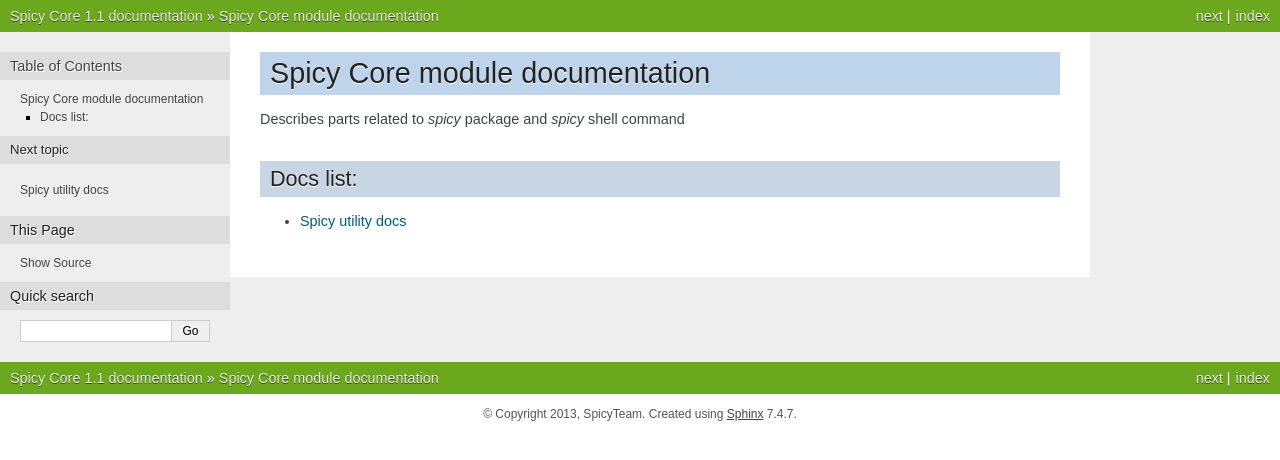
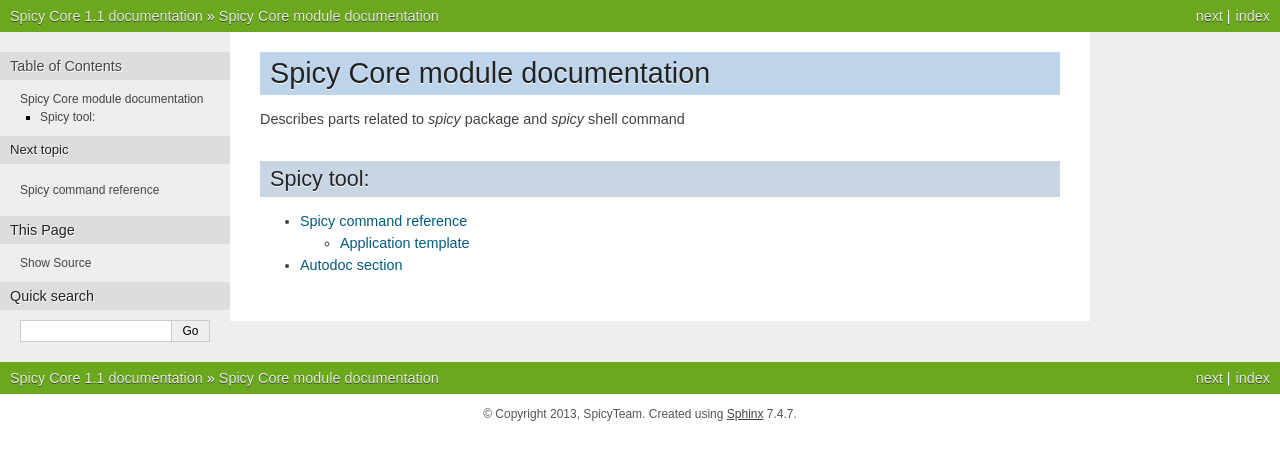
Before and after one commit to SkyForger79/spicy.core, a Sphinx documentation site: the page built from docs/index.rst, in a window 1280 px wide. Shown: the top 460 px of the page. Built offline with Sphinx 7.4.7, drawn with Linux system fonts in a browser that asks for light colours.

Commit message:
refs #427 added docs

```diff
--- a/docs/index.rst
+++ b/docs/index.rst
@@ -3,8 +3,8 @@
 
 Describes parts related to `spicy` package and `spicy` shell command
 
-Docs list:
+Spicy tool:
 ----------
 
 .. toctree::
-   content/script
+   content/script/commands
```
Also changed, not shown: docs/content/script/commands.rst (added, +29 -0 lines).
